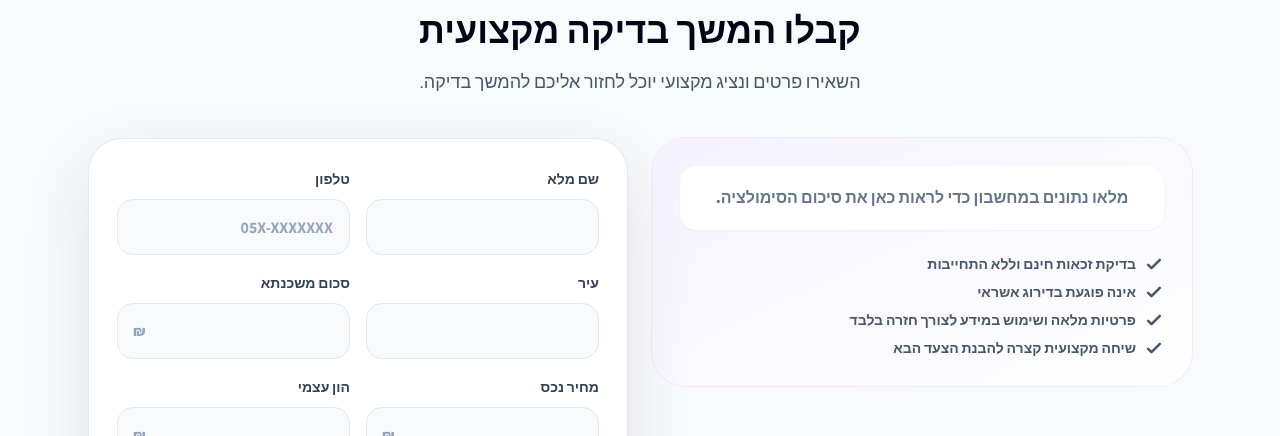
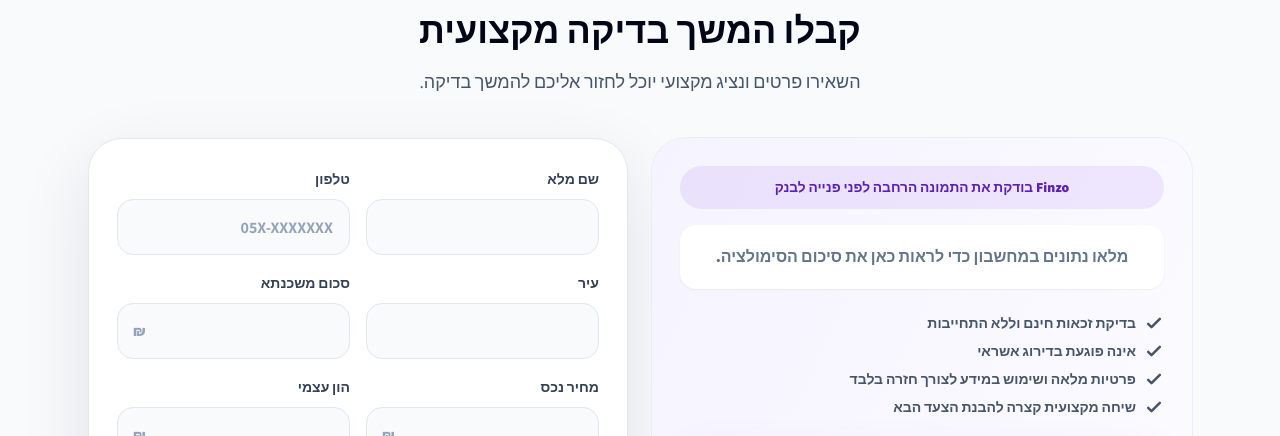
Before and after one commit to lemarketingx/mortgai, a Next.js app: page / in a window 1280 px wide. Shown: the part 5640-6076 px from the top of the page. Built offline with nearby package versions, Linux system fonts and the light colour scheme; no server answers.

Commit message:
Fill lead summary card with conversion content

```diff
--- a/styles/globals.css
+++ b/styles/globals.css
@@ -116,18 +116,45 @@
 
 @layer utilities {
   #lead .grid.items-stretch {
-    align-items: start !important;
-  }
-
-  #lead .grid.items-stretch > * {
-    align-self: start !important;
-    height: auto !important;
+    align-items: stretch !important;
   }
 
   #lead .rounded-\[34px\].bg-gradient-to-br {
-    align-self: start !important;
-    height: auto !important;
-    min-height: 0 !important;
+    position: relative;
+    display: flex;
+    min-height: 100% !important;
+    flex-direction: column;
+    overflow: hidden;
+  }
+
+  #lead .rounded-\[34px\].bg-gradient-to-br::after {
+    content: "מה עוד נבדק בהמשך?\A\A✓ הכנסה חודשית ויחס החזר\A✓ הון עצמי מול מחיר הנכס\A✓ הלוואות קיימות והתחייבויות\A✓ סטטוס רכישה ואשראי\A\Aדוגמה לסיכום אפשרי\Aסיכוי זכאות: 78%\Aהחזר משוער: 6,420 ₪\Aיחס החזר: תקין\A\Aללא התחייבות · לא מועבר לבנק · מידע מאובטח";
+    white-space: pre-line;
+    display: block;
+    margin-top: 1.25rem;
+    border-radius: 1.5rem;
+    border: 1px solid rgba(124, 58, 237, 0.16);
+    background: linear-gradient(145deg, rgba(255,255,255,0.95), rgba(238,242,255,0.86));
+    padding: 1.25rem;
+    color: #334155;
+    font-size: 0.94rem;
+    font-weight: 800;
+    line-height: 1.85;
+    box-shadow: 0 18px 45px rgba(88, 28, 135, 0.08);
+  }
+
+  #lead .rounded-\[34px\].bg-gradient-to-br::before {
+    content: "Finzo בודקת את התמונה הרחבה לפני פנייה לבנק";
+    display: block;
+    order: -1;
+    margin-bottom: 1rem;
+    border-radius: 999px;
+    background: rgba(124, 58, 237, 0.10);
+    padding: 0.7rem 1rem;
+    color: #5b21b6;
+    font-size: 0.86rem;
+    font-weight: 900;
+    text-align: center;
   }
 
   .animate-slide-up {
```
